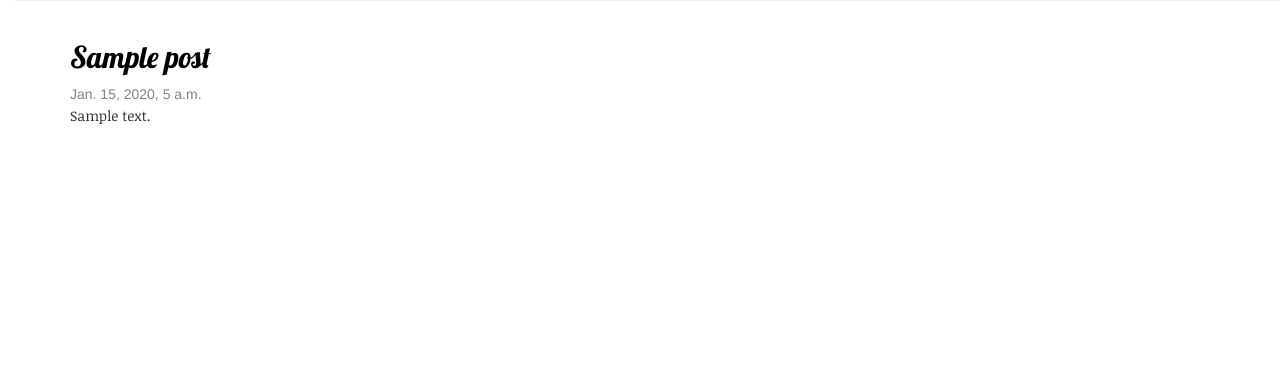
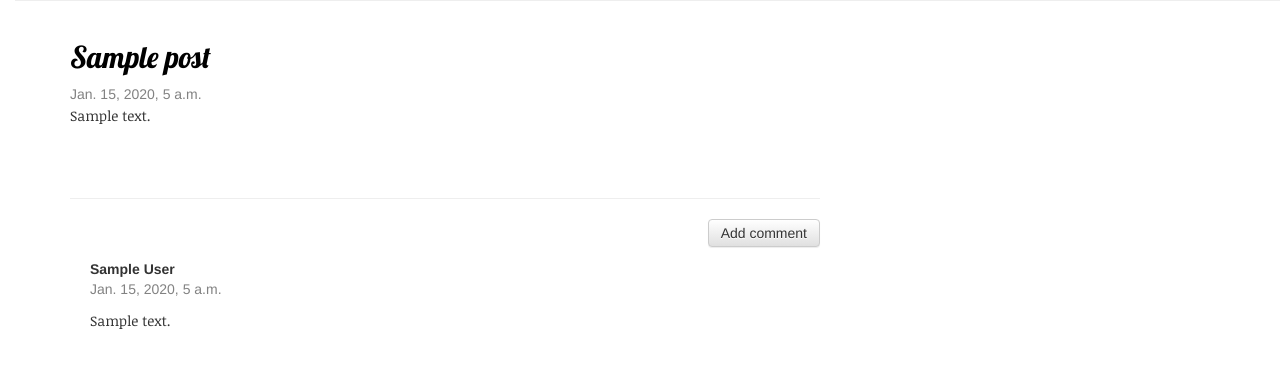
Before and after one commit to Lito-Frito/Django-Personal-Blog, a Django app: page /post/1/ in a window 1280 px wide. Shown: the part 166-534 px from the top of the page. Run offline with Django 3.2, Linux system fonts and the light colour scheme; tables that the repository leaves empty hold one stand-in row (values such as "Sample post"); some libraries are stand-ins or nearby versions; some web fonts are replaced.

Commit message:
Added ability for visitors to add comments to blog. Added ability for superusers to approve or delete comments from a blog post.

```diff
--- a/blog/models.py
+++ b/blog/models.py
@@ -18,3 +18,24 @@ class Post(models.Model):
 
     def __str__(self):
         return self.title
+
+    #Returns only comments that are approved
+    def approved_comments(self):
+        return self.comments.filter(approved_comment=True)
+
+
+#Creates an object Comment. Takes a post, author, texxt, date, and comment-approval
+class Comment(models.Model):
+    post = models.ForeignKey('blog.Post', on_delete=models.CASCADE, related_name='comments')
+    author = models.CharField(max_length=200)
+    text = models.TextField()
+    created_date = models.DateTimeField(default=timezone.now)
+    approved_comment = models.BooleanField(default=False)
+
+    #Approves and saves comment
+    def approve(self):
+        self.approved_comment = True
+        self.save()
+
+    def __str__(self):
+        return self.text
--- a/blog/static/css/blog.css
+++ b/blog/static/css/blog.css
@@ -92,8 +92,13 @@ i {
     margin-left: 8px;
 }
 
-/*This will be for hyperlinks within the posts */
+.comment {
+    margin: 20px 0px 30px 20px;
+}
+
+/*This will be for hyperlinks within the posts
 .project_link {
   font-family: 'Fugaz One', cursive;
   font-size: 20px;
 }
+*/
--- a/blog/templates/blog/post_detail.html
+++ b/blog/templates/blog/post_detail.html
@@ -21,4 +21,30 @@
             </div>
         <p>{{ post.text|linebreaksbr }}</p>
     </div>
+    <hr>
+    <!-- creates a button to let users add a comment -->
+    <a class="btn btn-default" href="{% url 'add_comment_to_post' pk=post.pk %}">Add comment</a><br>
+    <!-- Using a for loop, shows all the comments under a post -->
+    {% for comment in post.comments.all %}
+        <!-- Show the approved comments to authorized and regular users -->
+        {% if user.is_authenticated or comment.approved_comment %}
+        <div class="comment">
+            <strong>{{ comment.author }}</strong>
+            <div class="date">
+                {{ comment.created_date }}
+            </div>
+            <!-- But if you're authorized and the comment is or isn't approved, show a delete button -->
+            {% if user.is_authenticated %}
+                <a class="btn btn-default" href="{% url 'comment_remove' pk=comment.pk %}"><span class="glyphicon glyphicon-remove"></span></a>
+            {% endif %}
+            <!-- And if you're authorized and the comment is not approved, then also show the Approve button -->
+            {% if not comment.approved_comment %}
+                <a class="btn btn-default" href="{% url 'comment_approve' pk=comment.pk %}"><span class="glyphicon glyphicon-ok"></span></a>
+            {% endif %}
+            <p>{{ comment.text|linebreaks }}</p>
+        </div>
+        {% endif %}
+    {% empty %}
+        <p>No comments here yet :(</p>
+    {% endfor %}
 {% endblock %}
--- a/blog/templates/blog/post_list.html
+++ b/blog/templates/blog/post_list.html
@@ -17,6 +17,8 @@
                 {{ post.published_date }}
             </div>
             <p>{{ post.text|linebreaksbr|truncatechars:400 }}</p>
+            <!-- Shows number of approved comments per blog post to users on post_list page using the the Post class-->
+            <a href="{% url 'post_detail' pk=post.pk %}">Comments: {{ post.approved_comments.count }}</a>
         </div>
     {% endfor %}
 {% endblock %}
--- a/blog/urls.py
+++ b/blog/urls.py
@@ -22,4 +22,11 @@ urlpatterns = [
     path('post/<pk>/publish/', views.post_publish, name='post_publish'),
     #Path to remove posts
     path('post/<pk>/remove/', views.post_remove, name='post_remove'),
+    #Path to add a comment while looking at a blog post
+    path('post/<int:pk>/comment/', views.add_comment_to_post, name='add_comment_to_post'),
+    #Path to approve of comments
+    path('comment/<int:pk>/approve/', views.comment_approve, name='comment_approve'),
+    #Path to remove comments
+    path('comment/<int:pk>/remove/', views.comment_remove, name='comment_remove'),
+
 ]
--- a/blog/views.py
+++ b/blog/views.py
@@ -4,14 +4,14 @@ from django.shortcuts import render
 #This is needed for Class Post, which uses dates
 from django.utils import timezone
 
-#Import the Post class from models.py (in the current directory)
-from .models import Post
+#Import the Post class from models.py (in the current directory) and Comment class
+from .models import Post, Comment
 
 #This is so that a 404 error comes up if I type in /post/9/ but there's no ninth post
 from django.shortcuts import render, get_object_or_404
 
-#imports PostForm (which has .ModelForm)
-from .forms import PostForm
+#imports PostForm (which has .ModelForm) and CommentForm
+from .forms import PostForm, CommentForm
 
 #decorator used to see if someone is logged in; @login_required will make pages only accessible by logged in users
 from django.contrib.auth.decorators import login_required
@@ -98,3 +98,32 @@ def post_remove(request, pk):
     post = get_object_or_404(Post, pk=pk)
     post.delete()
     return redirect('post_list')
+
+#Takes parameter pk. If user is looking at post, show comment form. If form is valid (has data), save comment when clicking save and update page
+def add_comment_to_post(request, pk):
+    post = get_object_or_404(Post, pk=pk)
+    if request.method == "POST":
+        form = CommentForm(request.POST)
+        if form.is_valid():
+            comment = form.save(commit=False)
+            comment.post = post
+            comment.save()
+            return redirect('post_detail', pk=post.pk)
+    else:
+        form = CommentForm()
+    return render(request, 'blog/add_comment_to_post.html', {'form': form})
+
+#Takes parameter pk, and lets superuser approve of comment, then refresh post_detail page
+@login_required
+def comment_approve(request, pk):
+    comment = get_object_or_404(Comment, pk=pk)
+    comment.approve()
+    return redirect('post_detail', pk=comment.post.pk)
+
+
+#Takes parameter pk, and lets superuser delete comment, then refresh post_detail page
+@login_required
+def comment_remove(request, pk):
+    comment = get_object_or_404(Comment, pk=pk)
+    comment.delete()
+    return redirect('post_detail', pk=comment.post.pk)
```
Also changed, not shown: blog/admin.py (+6 -1 lines), blog/forms.py (+9 -1 lines), blog/templates/blog/add_comment_to_post.html (added, +9 -0 lines), blog/migrations/0002_comment.py (added).
